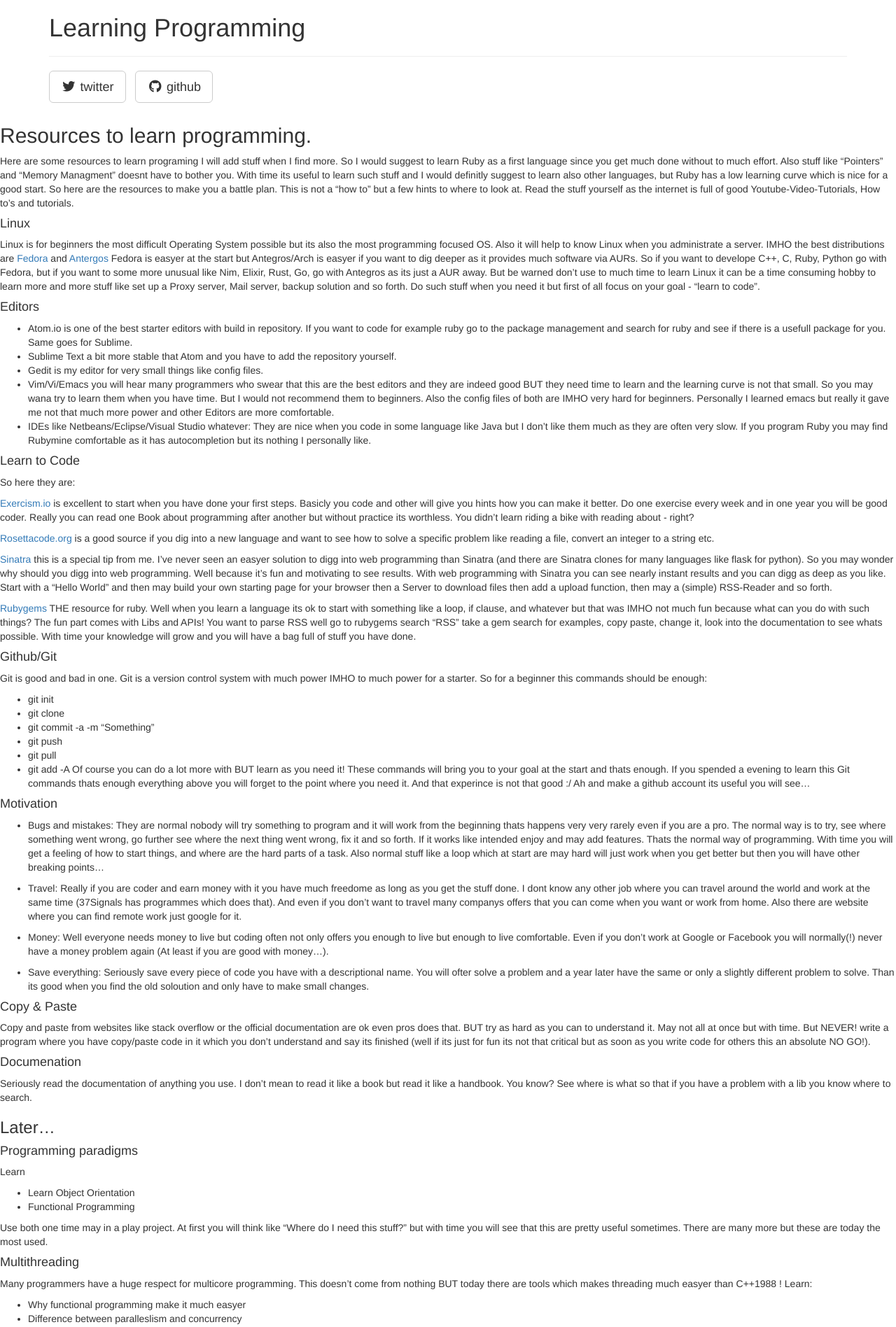
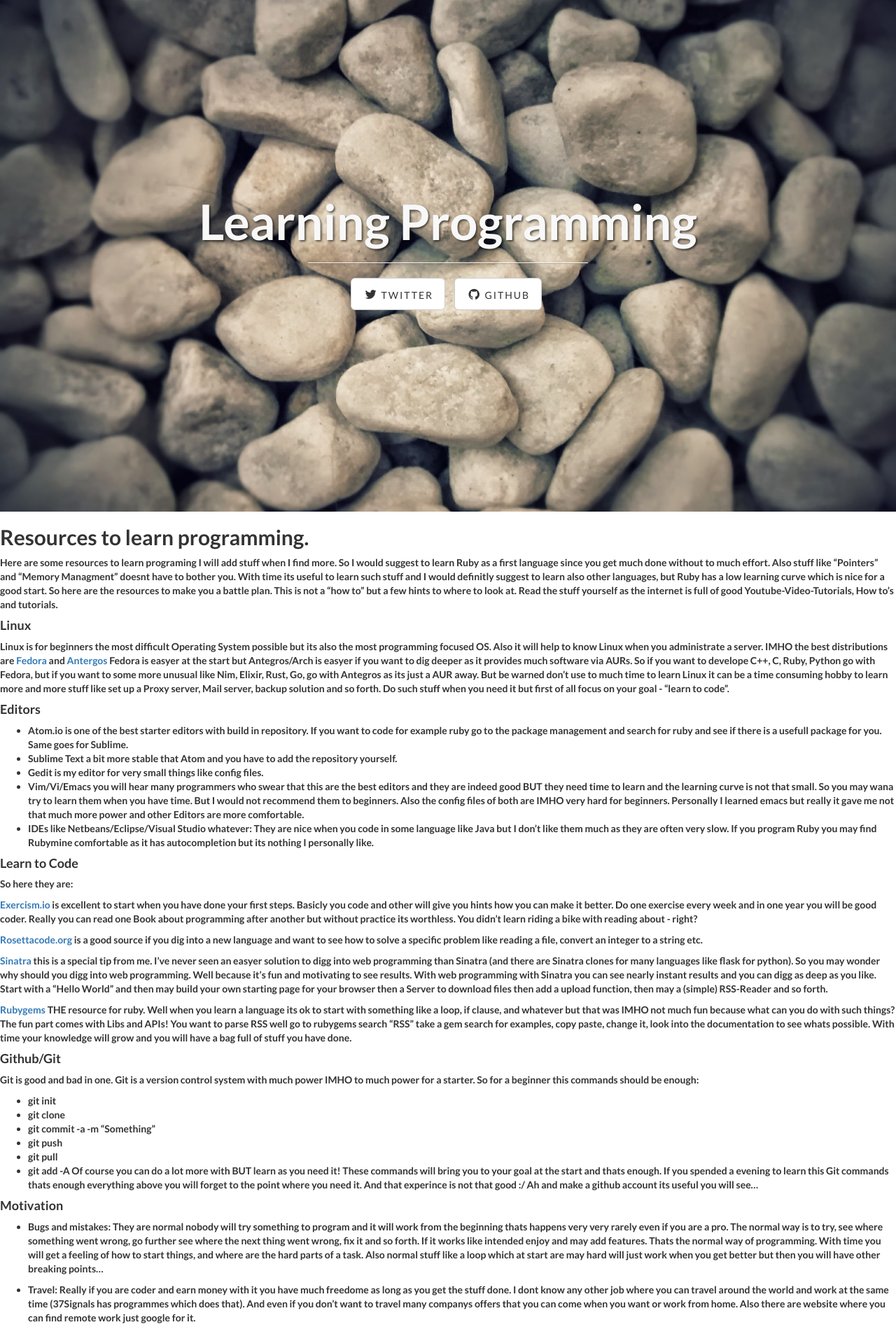
Before and after one commit to TheAnonymous/TheAnonymous.github.io, a Jekyll site: the page built from _posts/2015-03-16-learn-programming.markdown, in a window 1280 px wide. Shown: the top 1896 px of the page at 70% size. Built offline with Jekyll 4.4.1, drawn with Linux system fonts in a browser that asks for light colours; nearby versions of some CDN libraries; library files that are not in the unit come from our copies.

Commit message:
changed small things

```diff
--- a/_includes/head.html
+++ b/_includes/head.html
@@ -9,13 +9,13 @@
     <title>{% if page.title %}{{ page.title }}{% else %}{{ site.title }}{% endif %}</title>
 
     <!-- Bootstrap Core CSS -->
-    <link href="css/bootstrap.min.css" rel="stylesheet">
+    <link href="//maxcdn.bootstrapcdn.com/bootstrap/3.3.2/css/bootstrap.min.css" rel="stylesheet">
 
     <!-- Custom CSS -->
-    <link href="css/landing-page.css" rel="stylesheet">
+    <link href="/css/landing-page.css" rel="stylesheet">
 
     <!-- Custom Fonts -->
-    <link href="font-awesome-4.1.0/css/font-awesome.min.css" rel="stylesheet" type="text/css">
+    <link href="/font-awesome-4.1.0/css/font-awesome.min.css" rel="stylesheet" type="text/css">
     <link href="http://fonts.googleapis.com/css?family=Lato:300,400,700,300italic,400italic,700italic" rel="stylesheet" type="text/css">
 
     <!-- HTML5 Shim and Respond.js IE8 support of HTML5 elements and media queries -->
```
Also changed, not shown: 3 other files.
